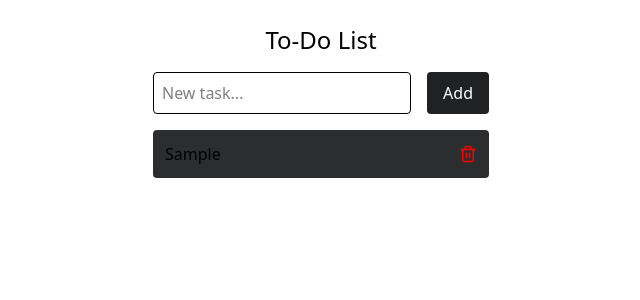
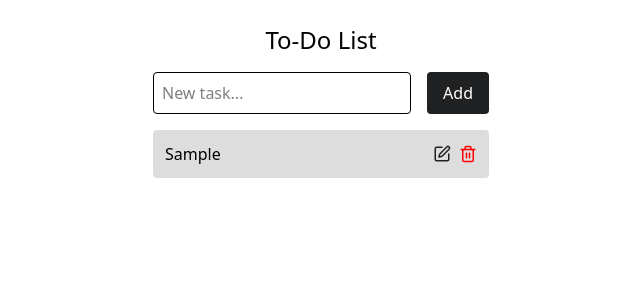
Before and after one commit to arismoraitis/scope-todolist, a React (Vite) app: page / in a window 1280 px wide. Both pictures are taken after typing "Sample" into the empty fields and a click on the button "Add". Shown: the top 300 px of the page, without its empty margins (319-959 px from the left). Built offline with nearby package versions, Linux system fonts and the light colour scheme.

Commit message:
feat: add edit task functionality

```diff
--- a/src/components/Todo.tsx
+++ b/src/components/Todo.tsx
@@ -9,16 +9,24 @@ const todoReducer = (state: TodoProps[], action: Action): TodoProps[] => {
     switch (action.type) {
         case "ADD":
             //Θέλω νέο στοιχείο όταν θα πατάω Add με τύπο ίδιο με TodoProps άρα φτιάχνω νέα μεταβλητή με τα συγκεκριμένα στοιχεία
-            const newTodo: TodoProps = {
-                id: Date.now(),
-                text: action.payload,
-            };
             // επέστρεψε τα προηγούμενα στοιχεία της λίστας συν το νέο
-            return [...state, newTodo];
+            return [
+                ...state,
+                {
+                    id: Date.now(),
+                    text: action.payload,
+                }
+            ];
 
         case "DELETE":
             return state.filter(item => item.id !== action.payload);
 
+        case "EDIT":
+            return state.map(item =>
+            item.id === action.payload.id
+                ? { ...item, text: action.payload.newText }
+                : item
+            )
 
         default:
             return state;
@@ -30,7 +38,6 @@ const Todo = () => {
 
     //todos είναι το state του Reducer, dispatch είναι η δυνατότητα να χρησιμοποιήσω το κάθε case.
     const [todos, dispatch] = useReducer(todoReducer, []);
-console.log(todos);
 
     return (
 
--- a/src/components/TodoList.tsx
+++ b/src/components/TodoList.tsx
@@ -1,12 +1,37 @@
+
+import { useState} from "react";
 import {Trash2} from "lucide-react";
+import {Edit} from "lucide-react";
+import {Save} from "lucide-react";
+import {X} from "lucide-react";
 import type {TodoListProps} from "../types.ts";
 
 
 const TodoList = ({todos, dispatch}: TodoListProps) => {
 
+    const [editId,setEditId] = useState<number | null>(null);
+    const [editText, setEditText] = useState("");
+
     const handleDelete = (id: number) => {
+        dispatch({type: "DELETE", payload: id});
+    }
 
-        dispatch({type: "DELETE", payload: id});
+
+//  όταν εγώ πατήσω το κουμπί/εικονίδιο edit περνάω στα 2 states το id και το text του ώστε να εμφανίζεται μέσα στο περιβάλλον του edit.
+    const handleEdit = (idedit: number, textedit: string) => {
+        setEditId(idedit);
+        setEditText(textedit);
+    }
+
+    const handleCancel = () => {
+        setEditId(null);
+        setEditText("");
+    }
+
+    const handleSave = (id:number) => {
+        dispatch({type: "EDIT", payload: {id, newText: editText}});
+        setEditId(null);
+        setEditText("");
     }
 
     return (
@@ -14,16 +39,57 @@ const TodoList = ({todos, dispatch}: TodoListProps) => {
         <>
 <ul className="space-y-2">
 
-    {todos.map(todo => (
-    <li key={todo.id} className="flex items-center justify-between bg-scope-gray p-3 rounded">
-        <span>{todo.text}</span>
-        <button
-            onClick={() => handleDelete(todo.id)}
-            className="text-scope-red hover:underline"
-        >
-            <Trash2 size={18}/>
-        </button>
+    {todos.map(item => (
+    <li key={item.id} className="flex items-center justify-between bg-scope-gray p-3 rounded">
+
+        {
+            editId === item.id ? (
+                <>
+
+                    <input type="text"
+                    value={editText}
+                    className="border rounded p-1"
+                    onChange={(e) => setEditText(e.target.value)}
+                    />
+
+                    <div className="flex gap-2">
+                        <button
+                            onClick={() => handleSave(item.id)}
+                            className="text-scope-dark-gray"
+                        >
+                            <Save size={18}/>
+                        </button>
+                        <button
+                            onClick={handleCancel}
+                            className="text-scope-red"
+                        >
+                            <X size={18}/>
+                        </button>
+                    </div>
+                </>
+            ) :
+                <>
+                    <span>{item.text}</span>
+                    <div className="flex gap-2">
+                        <button
+                            onClick={() => handleEdit(item.id, item.text)}
+                            className="text-scope-dark-gray"
+
+                        >
+                            <Edit size={18}/>
+                        </button>
+
+                        <button
+                            onClick={() => handleDelete(item.id)}
+                            className="text-scope-red hover:underline"
+                        >
+                            <Trash2 size={18}/>
+                        </button>
+                    </div>
+                </>
+        }
     </li>
+
         ))}
 </ul>
 
--- a/src/index.css
+++ b/src/index.css
@@ -3,5 +3,5 @@
 @theme {
     --color-scope-red: #ff0000;
     --color-scope-dark-gray: #202123;
-    --color-scope-gray: #2b2d2f;
+    --color-scope-gray: #ddd;
 }
--- a/src/types.ts
+++ b/src/types.ts
@@ -6,7 +6,7 @@ export type TodoProps = {
 export type Action =
     | {type: "ADD"; payload: string}
     | {type: "DELETE"; payload: number}
-
+    | {type: "EDIT"; payload: }
 
 export type TodoFormProps = {
     dispatch: React.Dispatch<Action>;
```
